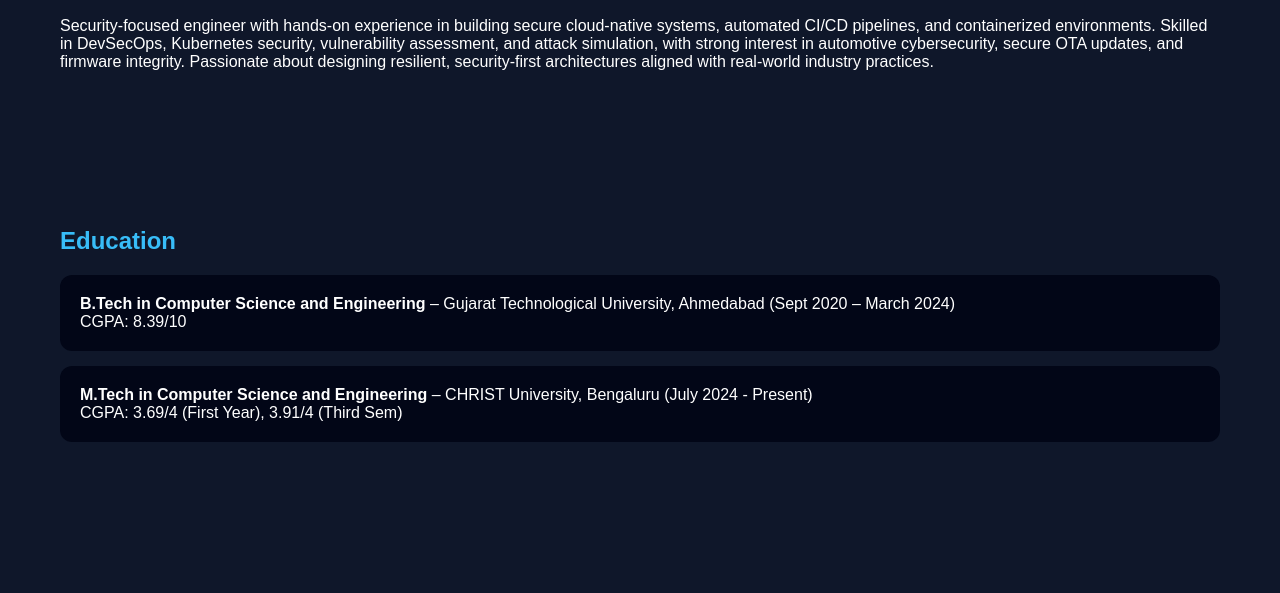
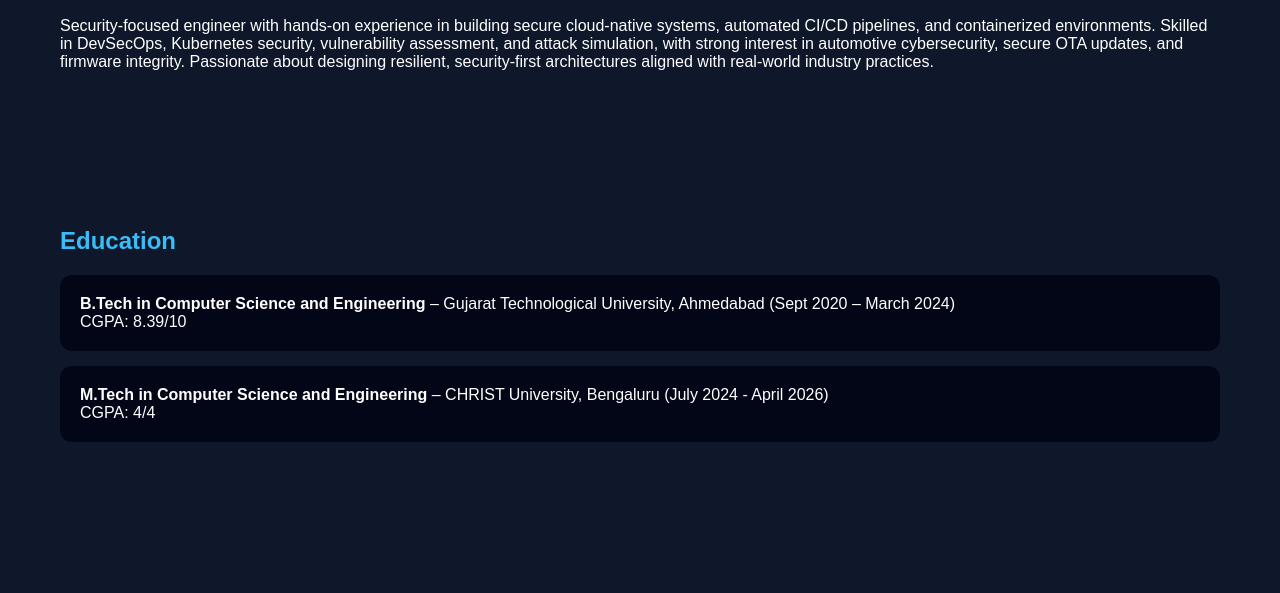
Before and after one commit to bansi-pambhar/bansi-pambhar.github.io, a plain HTML site: page index.html in a window 1280 px wide. Shown: the part 187-780 px from the top of the page. Drawn offline with Linux system fonts and the light colour scheme.

Commit message:
Update index.html

```diff
--- a/index.html
+++ b/index.html
@@ -41,8 +41,8 @@ CGPA: 8.39/10
 </div>
 
 <div class="card">
-<b>M.Tech in Computer Science and Engineering</b> – CHRIST University, Bengaluru (July 2024 - Present)<br>
-CGPA: 3.69/4 (First Year), 3.91/4 (Third Sem)
+<b>M.Tech in Computer Science and Engineering</b> – CHRIST University, Bengaluru (July 2024 - April 2026)<br>
+CGPA: 4/4
 </div>
 </section>
 
```
